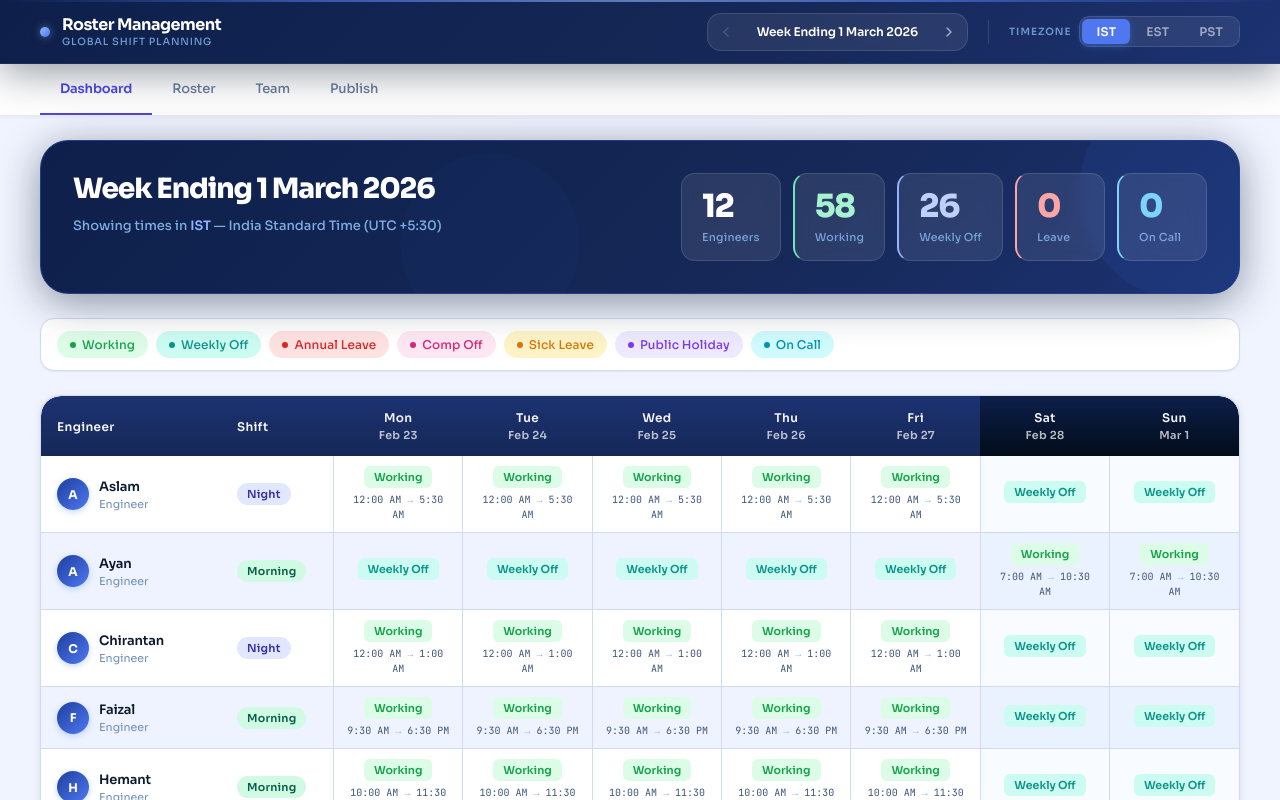
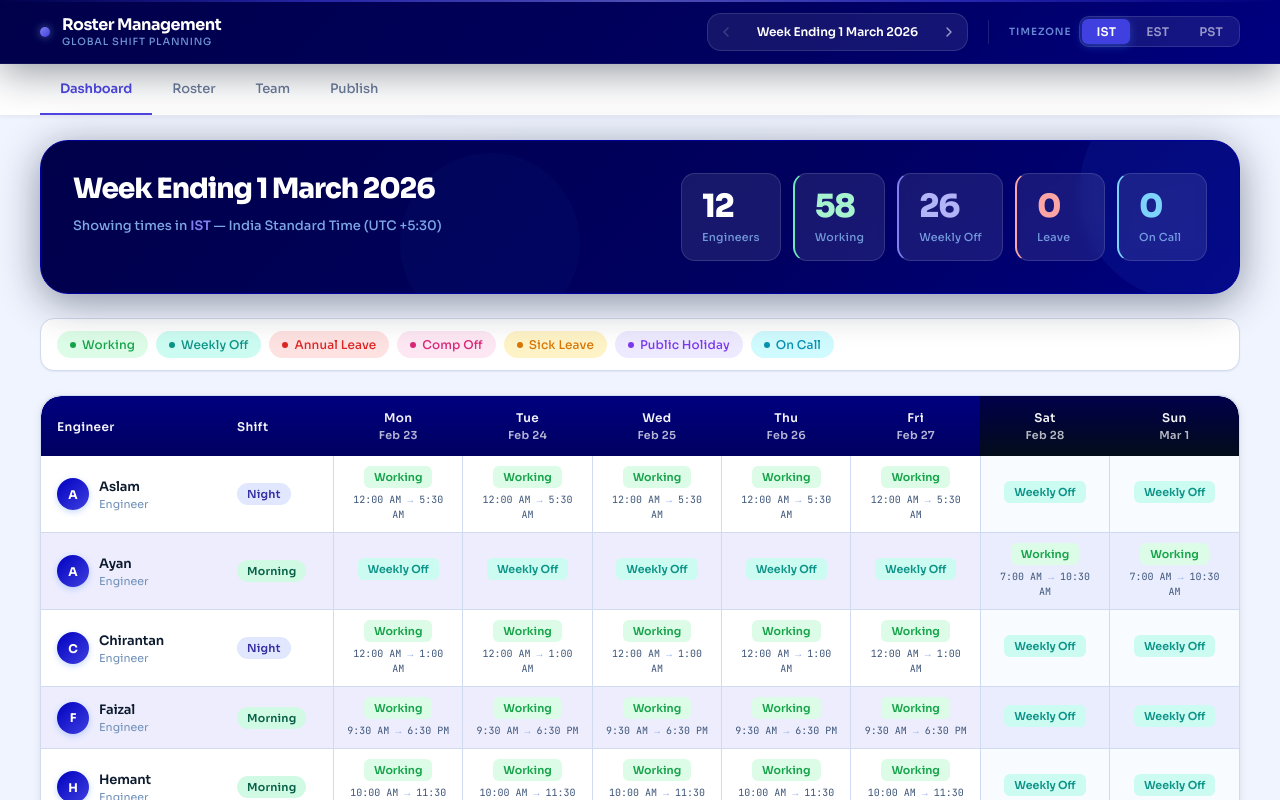
Before and after one commit to ganpatibappa885-ui/roster-app, a React (Vite) app: page / in a window 1280 px wide. Shown: the top 800 px of the page. Built offline with nearby package versions, Linux system fonts and the light colour scheme.

Commit message:
Exact navyblue

```diff
--- a/src/App.css
+++ b/src/App.css
@@ -7,17 +7,17 @@
 
 :root {
   /* ── Fugetron Navy Palette ── */
-  --navy-950: #0d1f4a;
-  --navy-900: #162857;
-  --navy-800: #1c3272;
-  --navy-700: #243d8a;
-  --navy-600: #1e3fa0;
-  --navy-500: #2855c8;
-  --navy-400: #4f78f0;
-  --navy-300: #93b4fd;
-  --navy-200: #bfd0fe;
-  --navy-100: #dce8ff;
-  --navy-50:  #eef3ff;
+  --navy-950: #00004a;
+  --navy-900: #000060;
+  --navy-800: #000080;
+  --navy-700: #0000a0;
+  --navy-600: #0000c0;
+  --navy-500: #1a1ad4;
+  --navy-400: #4040e0;
+  --navy-300: #8080f0;
+  --navy-200: #b3b3f8;
+  --navy-100: #d9d9fc;
+  --navy-50:  #ededfe;
 
   /* ── Alias old teal vars → navy (keeps all components working) ── */
   --teal-950: var(--navy-950);
```
